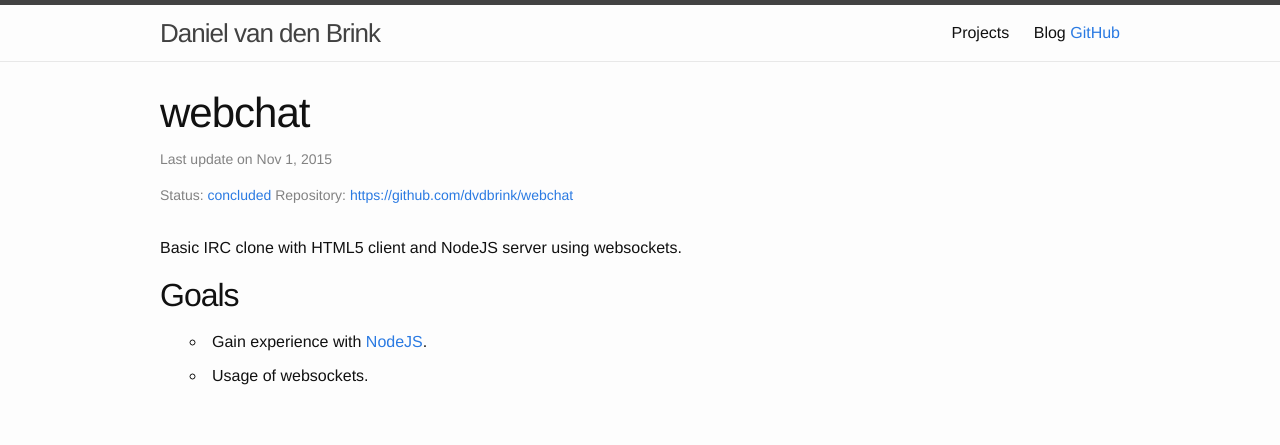
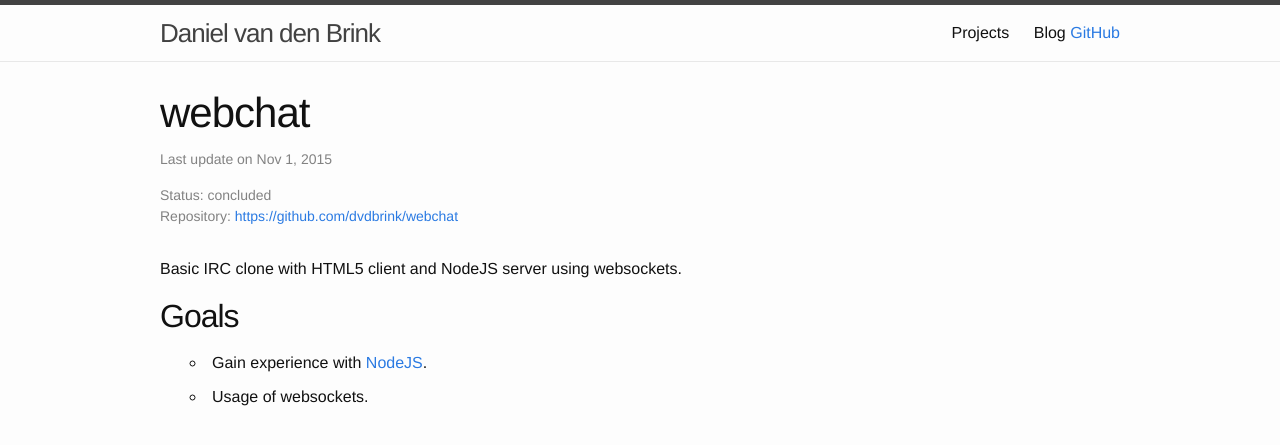
Before and after one commit to dvdbrink/dvdbrink.github.io, a Jekyll site: the page built from _posts/project/2015-11-01-webchat.md, in a window 1280 px wide. Shown: the top 445 px of the page. Built offline with Jekyll 4.4.1, drawn with Linux system fonts in a browser that asks for light colours; part of the change alters nothing that is shown.

```diff
--- a/_layouts/project.html
+++ b/_layouts/project.html
@@ -8,8 +8,8 @@ layout: default
     <p class="post-meta">Last update on {{ page.date | date: "%b %-d, %Y" }}{% if page.author %} • {{ page.author }}{% endif %}{% if page.meta %} • {{ page.meta }}{% endif %}</p>
 
     <p class="post-meta">
-        {% if page.status %}Status: <a href="{{ page.status }}">{{ page.status }}</a>{% endif %}
-        {% if page.repository %}Repository: <a href="{{ page.repository }}">{{ page.repository }}</a>{% endif %}
+        Status: {{ page.status }}
+        {% if page.repository %}<br />Repository: <a href="{{ page.repository }}">{{ page.repository }}</a>{% endif %}
     </p>
   </header>
 
```
